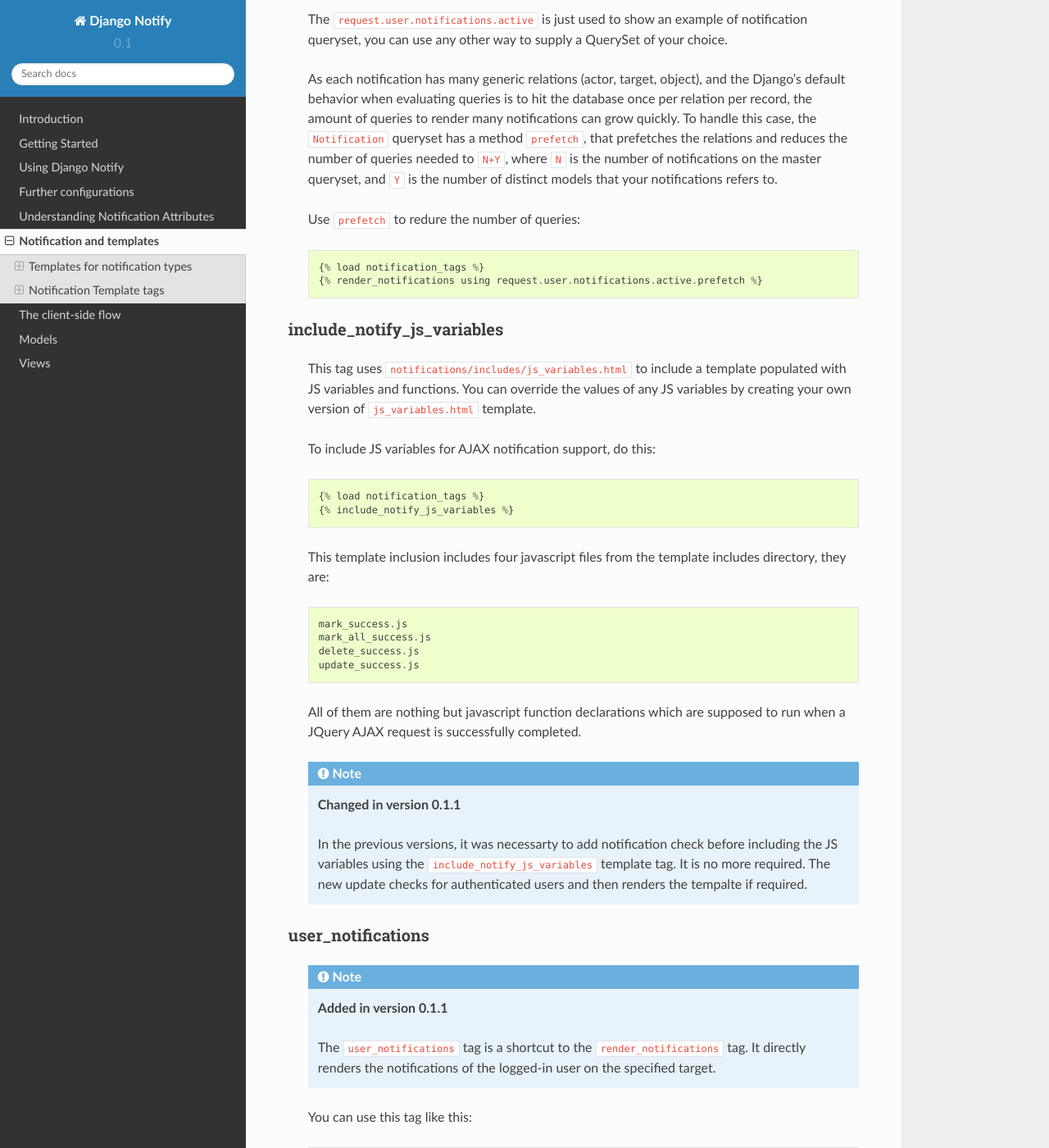
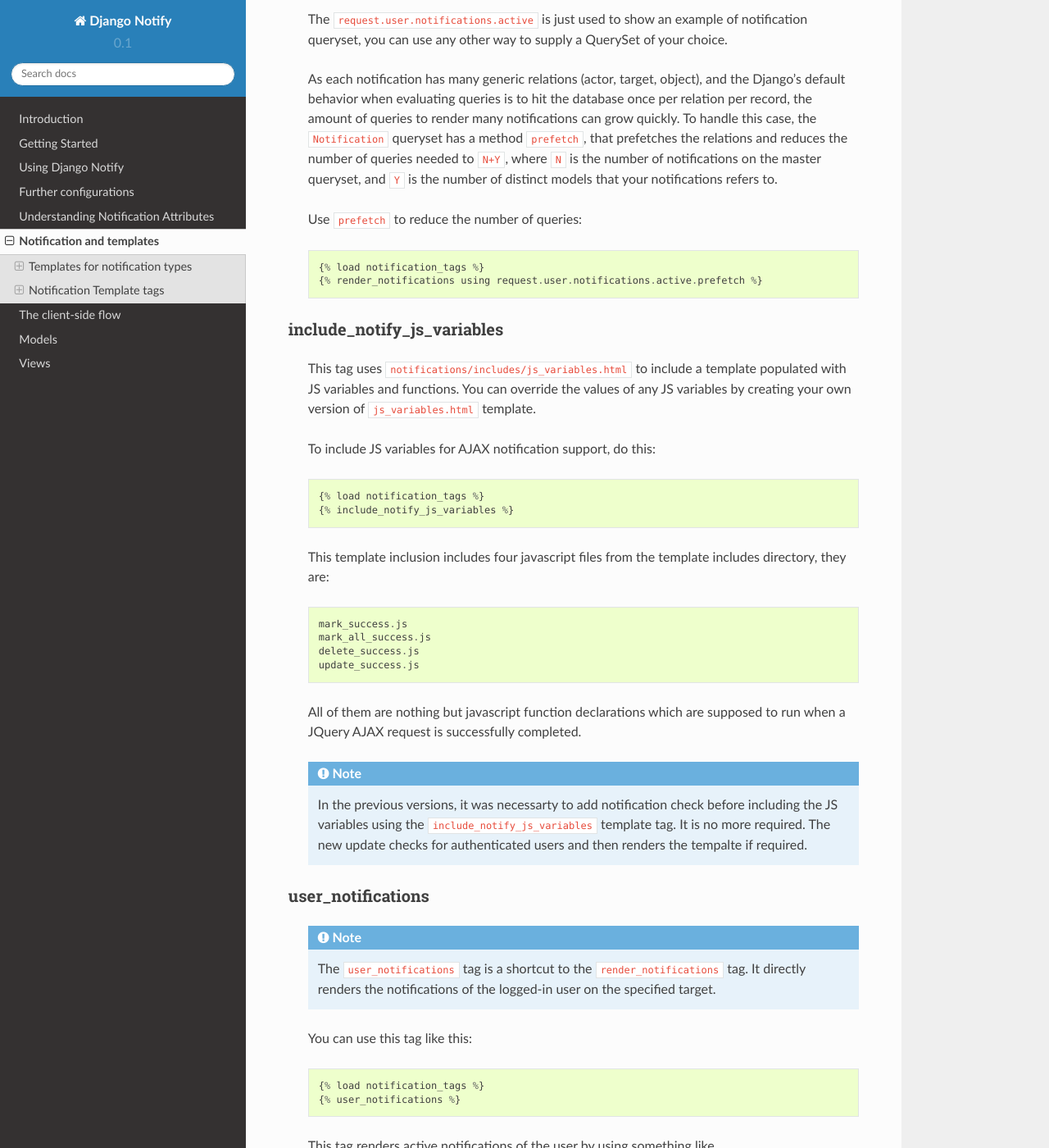
Before and after one commit to v1k45/django-notify-x, a Sphinx documentation site: the page built from docs/templates.rst, in a window 1280 px wide and 1400 px high, scrolled down 4035 px. Shown: the whole window at 82% size. Built offline with Sphinx 7.4.7 and the Read the Docs theme 2.0.0, drawn with Linux system fonts in a browser that asks for light colours.

Commit message:
Minor corrections

```diff
--- a/docs/templates.rst
+++ b/docs/templates.rst
@@ -164,7 +164,7 @@ render_notifications
     of notifications on the master queryset, and ``Y`` is the number of
     distinct models that your notifications refers to.
 
-    Use ``prefetch`` to redure the number of queries::
+    Use ``prefetch`` to reduce the number of queries::
 
         {% load notification_tags %}
         {% render_notifications using request.user.notifications.active.prefetch %}
@@ -190,7 +190,6 @@ include_notify_js_variables
     All of them are nothing but javascript function declarations which are supposed to run when a JQuery AJAX request is successfully completed.
 
     .. note::
-        **Changed in version 0.1.1**
 
         In the previous versions, it was necessarty to add notification check before including the JS variables using the ``include_notify_js_variables`` template tag. It is no more required. The new update checks for authenticated users and then renders the tempalte if required.
 
@@ -198,7 +197,6 @@ user_notifications
 ------------------
 
     .. note::
-        **Added in version 0.1.1**
 
         The ``user_notifications`` tag is a shortcut to the ``render_notifications`` tag. It directly renders the notifications of the logged-in user on the specified target.
 
```
